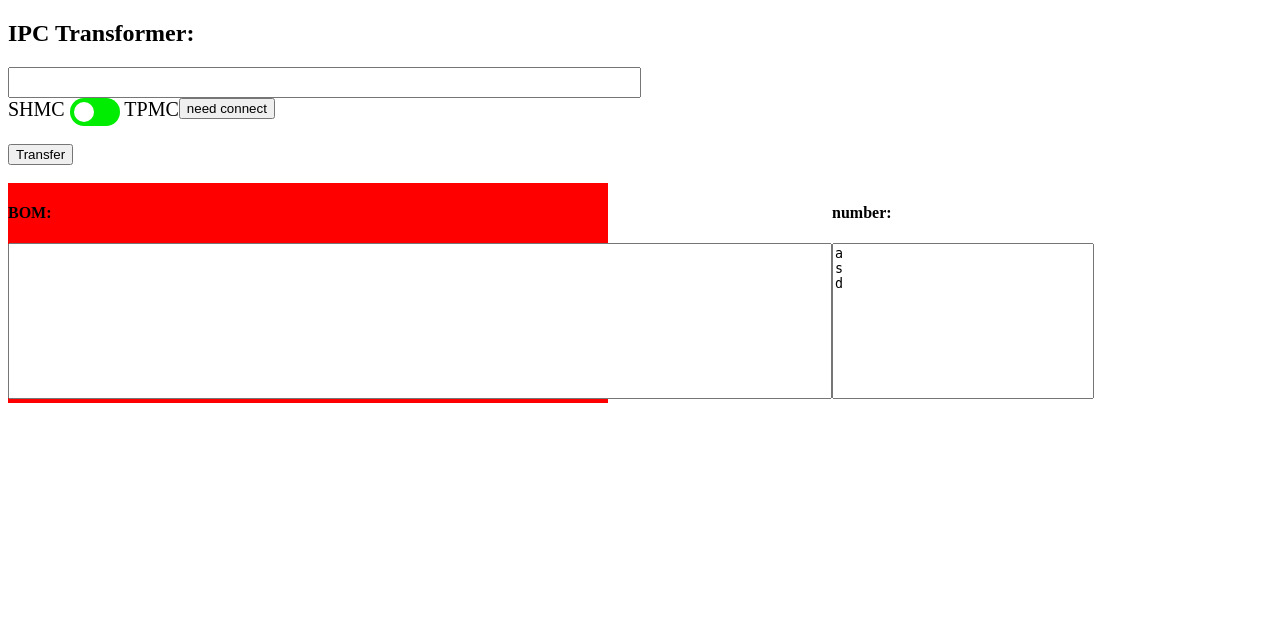
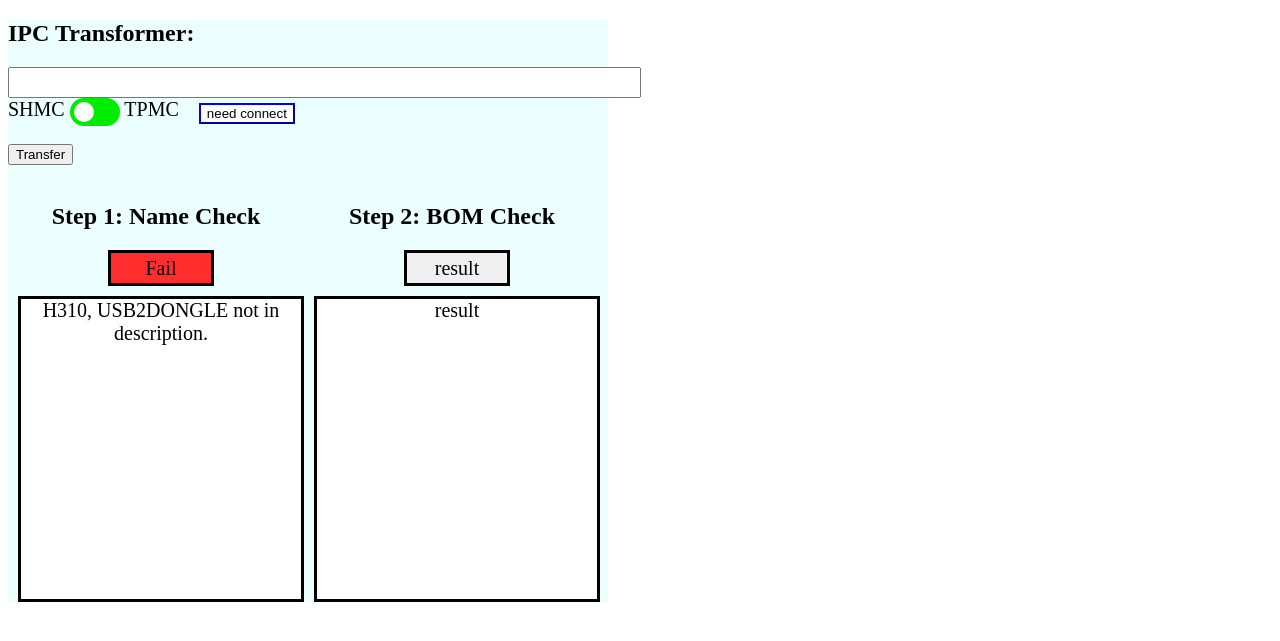
Before and after one commit to Jack-1D/ERP_description_checker, a Flask app: template templates/popup.html in a window 1280 px wide. Shown: the top 641 px of the page. Run offline with Flask 3, Linux system fonts and the light colour scheme; the template is opened without the code that fills it, so the values that code supplies are empty; parts of the project's set-up code (start-up, migrations or seed data) failed here and were passed over.

Commit message:
use json file to handle navigation problem

```diff
--- a/app.py
+++ b/app.py
@@ -1,4 +1,4 @@
-from flask import Flask, render_template, request
+from flask import Flask, request
 from flask_cors import CORS
 from search import main_checker
 import json
@@ -7,13 +7,16 @@ app = Flask(__name__)
 CORS(app)
 @app.route("/",methods=["POST", "GET"])
 def hello():
+    content = {}
     if request.method == "POST":
         # print(json.loads(list(request.form.keys())[0])["BOM"])
         erp = json.loads(list(request.form.keys())[0])["erp"].replace('plus','+')
         factory = json.loads(list(request.form.keys())[0])["factory"]
         content = main_checker(erp, factory)
-        return json.dumps({"error_msg": content})
-    return json.dumps({"status": "ok"})
+        with open('check_result.json', 'w') as jsonfile:
+            json.dump(content, jsonfile, indent=4)
+        return json.dumps(content)
+    return json.dumps(content)
 
 if __name__ == "__main__":
     app.run(ssl_context='adhoc', host='0.0.0.0')
--- /dev/null
+++ b/check_result.json
@@ -0,0 +1,27 @@
+{
+    "motherboard": {
+        "status": false,
+        "error_msg": "H310, USB2DONGLE not in description.",
+        "item_no": "59-44833-1000"
+    },
+    "CPU": {
+        "status": true,
+        "error_msg": "",
+        "item_no": "01-I7180-0060"
+    },
+    "backplane": {
+        "status": true,
+        "error_msg": "",
+        "item_no": "59-46930-1000"
+    },
+    "memory": {
+        "status": true,
+        "error_msg": "",
+        "item_no": null
+    },
+    "storage": {
+        "status": true,
+        "error_msg": "",
+        "item_no": null
+    }
+}
--- a/js/popup.js
+++ b/js/popup.js
@@ -1,13 +1,14 @@
-const submit_button = document.getElementById("submit");
+const submit_button = document.getElementById("submit_button");
 const erp_input = document.getElementById("erp");
 const factory_input = document.getElementById("factory");
 const connect_button = document.getElementById("connect");
-const output_box = document.getElementById("output_box");
+const name_check_output_box = document.getElementById("name_check_error");
+// const name_result = document.getElementById("name_result");
 
 function openURL() {
     window.open("https://172.30.202.88:5000/");
 }
-localStorage.setItem("connected", "no");
+// localStorage.setItem("connected", "no");
 connect_button.addEventListener("click", openURL);
 // test = fetch("https://172.30.200.103:5000/", {
 //     method: 'GET',
@@ -20,12 +21,20 @@ connect_button.addEventListener("click", openURL);
 //             localStorage.setItem("connected", "yes");
 //         }
 //     })
-if (localStorage.getItem("connected") == "yes") {
-    connect_button.style = "display:none";
-}
-else {
-    connect_button.style = "display:";
-}
+// if (localStorage.getItem("connected") == "yes") {
+//     connect_button.style = "display:none";
+// }
+// else {
+//     connect_button.style = "display:";
+// }
+
+fetch('../check_result.json')
+    .then(response => response.json())
+    .then(data => {
+        console.log(data);
+        handle_result(data);
+    });
+
 
 function saveERP(e) {
     let erp = erp_input.value;
@@ -44,12 +53,24 @@ submit_button.addEventListener("click", async () => {
         func: analyze,
         args: [erp_input.value, factory_input.checked ? "TPMC" : "SHMC"]
     },
+
         (result) => {
+            console.log("aaaaaa");
             console.log(result);
-            // output_box.value = result["error_msg"][0];
-            localStorage.setItem('result', JSON.stringify(result["error_msg"]));
-            erp_input.value = JSON.parse(localStorage.getItem('result'));
+            // console.log("analyze_result", analyze_result);
+            // str = "";
+            // for (const [key, value] of Object.entries(analyze_result)) {
+            //     str += analyze_result[key]["error_msg"];
+            // }
+            // name_check_output_box.innerText = str;
+            // localStorage.setItem("name_error", str);
+            // console.log("aaa");
+            // name_check_output_box.innerText = result;
+
+            // localStorage.setItem('result', JSON.stringify(result["error_msg"]));
+            // erp_input.value = JSON.parse(localStorage.getItem('result'));
         });
+
 });
 
 function analyze(erp, factory) {
@@ -83,7 +104,28 @@ function analyze(erp, factory) {
     })
         .then(response => response.json())
         .then(data => {
-            console.log(data["error_msg"][0]);
+            console.log(data);
+            // str = "";
+            // for (const [key, value] of Object.entries(data)) {
+            //     str += data[key]["error_msg"];
+            // }
+            // localStorage.setItem("name_error", str);
             return data;
-        })
+        });
+    console.log(check_result);
+    return check_result;
 }
+
+function handle_result(result) {
+    let name_check_result_color = '#53FF53';
+    let name_check_result_error_msg = '';
+    for (const [component, check_result] of Object.entries(result)) {
+        if (!check_result["status"]) {
+            name_check_result_color = '#FF2D2D';
+            name_check_result_error_msg += check_result["error_msg"] + '\n';
+        }
+    }
+    document.getElementById("name_result").style.backgroundColor = name_check_result_color;
+    document.getElementById("name_result_text").innerText = name_check_result_color == '#53FF53' ? "Pass" : "Fail";
+    name_check_output_box.innerText = name_check_result_error_msg;
+}
--- a/templates/popup.html
+++ b/templates/popup.html
@@ -22,10 +22,11 @@
 </head>
 
 <body>
+  <div style="background-color: #ECFFFF;">
     <h2>IPC Transformer:</h2>
     <form method="post">
       <input name="name" id="erp" type="text" size="50"
-      style="height:25px;font-size: 20px;float: left;margin-right: 20px;">
+        style="height:25px;font-size: 20px;float: left;margin-right: 20px;" autocomplete="off">
       <div style="font-size: 20px;float: left;">
         SHMC
         <label class="switch">
@@ -39,29 +40,52 @@
         connect</button>
       <div style="clear:both;"></div>
       </br>
-    <input type="submit" id="submit" value="Transfer">
+      <input type="submit" id="submit_button" value="Transfer">
     </form>
     <br />
-  <div style="background-color:red;display: flex;flex-direction:row;style=" position:relative;"">
+    <div style="display: flex;flex-direction:row;position:relative;">
       <div style="display: flex;flex-direction:column;">
-      <div>
-        <h4>BOM:</h4>
+        <div style="text-align: center;">
+          <h2>Step 1: Name Check</h2>
         </div>
-      <div>
-        <textarea id="output_box" rows="10" cols="100" READONLY></textarea>
+        <div style="text-align: center;margin-left: 100px;">
+          <div id="name_result" style="width: 100px;height: 30px;border: solid #000;background-color: #F0F0F0;">
+            <div id="name_result_text" style="font-size: 20px;height: 30px;line-height: 30px;">
+              result
+            </div>
+          </div>
+        </div>
+        <div style="margin-top: 10px;margin-left: 10px;">
+          <div style="width: 280px;height: 300px;border: solid #000;background-color: white;">
+            <div id="name_check_error" style="font-size: 20px;text-align: center;">
+              result
+            </div>
+          </div>
         </div>
       </div>
       <div style="display: flex;flex-direction:column;">
-      <div>
-        <h4>number:</h4>
+        <div style="text-align: center;">
+          <h2>Step 2: BOM Check</h2>
         </div>
-      <div>
-        <textarea rows="10" cols="30" READONLY>a&#10;s&#10;d</textarea>
+        <div style="text-align: center;margin-left: 100px;">
+          <div style="width: 100px;height: 30px;border: solid #000;background-color: #F0F0F0;">
+            <div style="font-size: 20px;height: 30px;line-height: 30px;">
+              result
             </div>
           </div>
         </div>
+        <div style="margin-top: 10px;margin-left: 10px;">
+          <div style="width: 280px;height: 300px;border: solid #000;background-color: white;">
+            <div style="font-size: 20px;text-align: center;">
+              result
+            </div>
+          </div>
+        </div>
+      </div>
+    </div>
+  </div>
+
   <script src="/js/popup.js"></script>
-
 </body>
 
 </html>
```
Also changed, not shown: background.js (added), manifest.json. Lines whose indentation alone changed are shown as unchanged.
